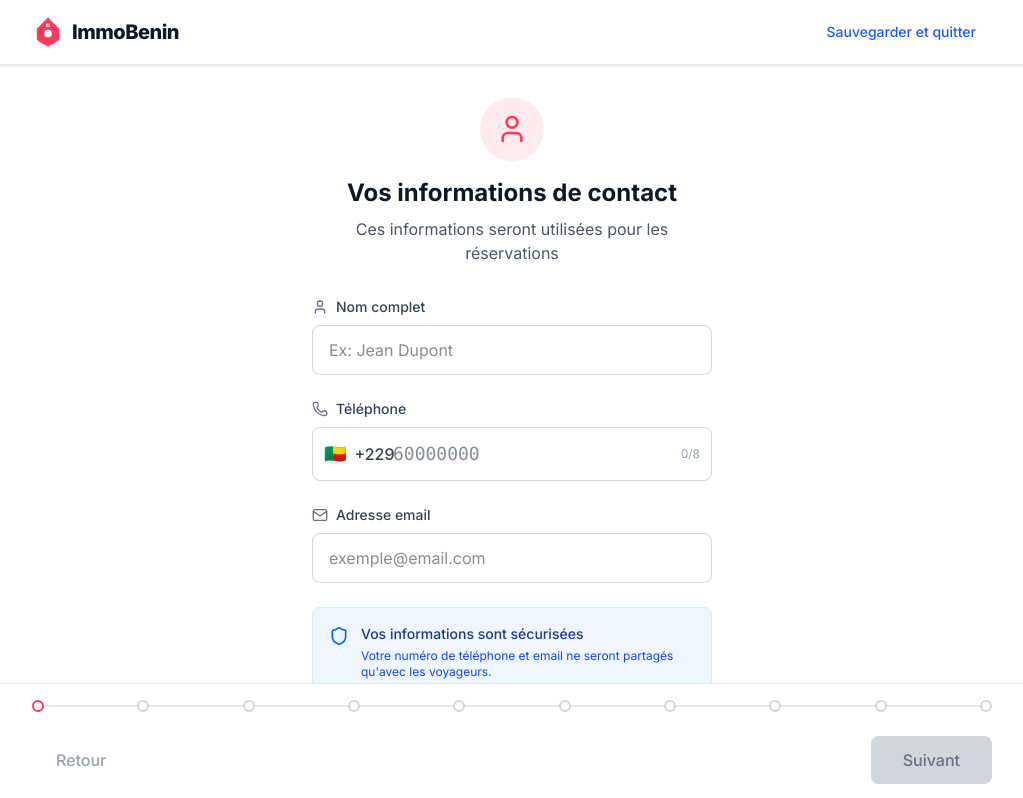
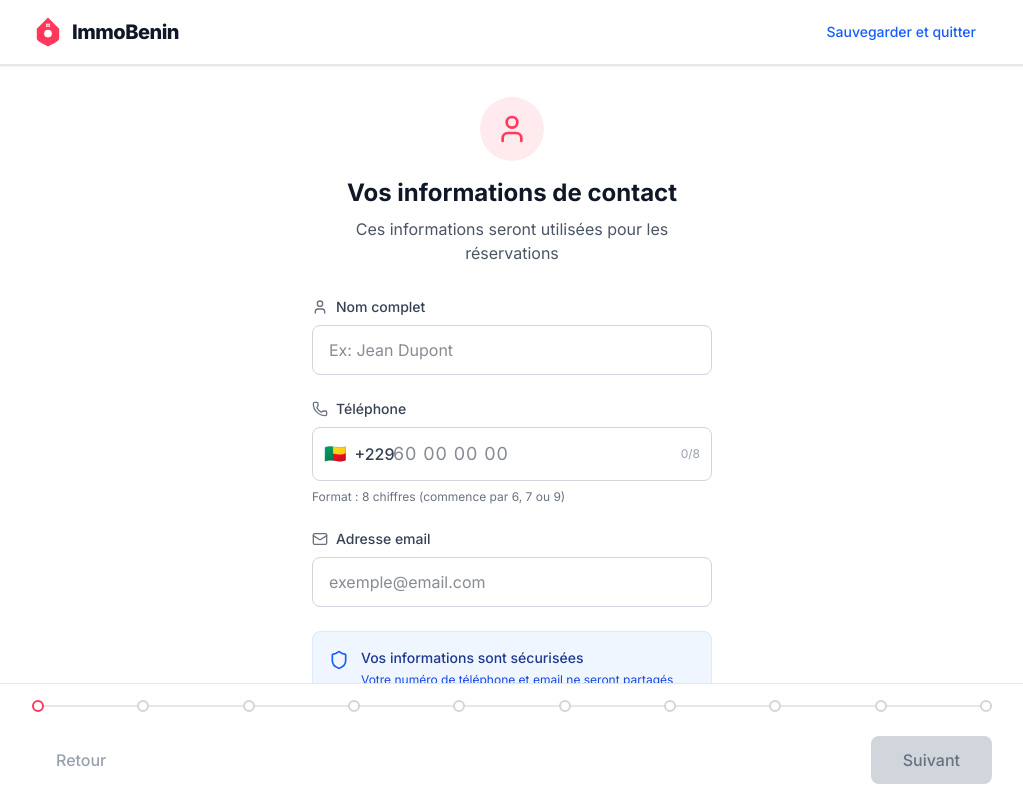
Before and after one commit to antoinettaams/immobenin, a Next.js app: page /publish in a window 1280 px wide. Shown: the top 798 px of the page, without its empty margins (128-1151 px from the left). Built offline with nearby package versions, Linux system fonts and the light colour scheme.

Commit message:
Ajout des modifs

```diff
--- a/components/publish/steps/OnboardingStep.tsx
+++ b/components/publish/steps/OnboardingStep.tsx
@@ -50,7 +50,6 @@ export const OnboardingStep: React.FC<OnboardingStepProps> = ({
     onUpdate(updated)
   }
 
-  // FORCE l'utilisation d'un input type="text" avec gestion manuelle
   const handlePhoneInputChange = (rawValue: string) => {
     // Supprimer TOUT sauf les chiffres
     let cleanValue = rawValue.replace(/\D/g, '')
@@ -58,7 +57,7 @@ export const OnboardingStep: React.FC<OnboardingStepProps> = ({
     // Limiter à 8 chiffres maximum
     cleanValue = cleanValue.slice(0, 8)
 
-    // Mettre à jour l'affichage (sans formatage pour éviter les problèmes)
+    // Mettre à jour l'affichage
     setPhoneInput(cleanValue)
 
     // Mettre à jour formData
@@ -167,7 +166,7 @@ export const OnboardingStep: React.FC<OnboardingStepProps> = ({
           )}
         </div>
 
-        {/* CHAMP TÉLÉPHONE CORRIGÉ - Solution radicale */}
+        {/* CHAMP TÉLÉPHONE CORRIGÉ */}
         <div>
           <label className="block text-sm font-medium text-gray-700 mb-2">
             <div className="flex items-center gap-2">
@@ -181,16 +180,20 @@ export const OnboardingStep: React.FC<OnboardingStepProps> = ({
               <span className="font-medium">+229</span>
             </div>
 
-            {/* SOLUTION : Input type="text" avec pattern personnalisé */}
+            {/* SOLUTION: Retirer font-mono et ajouter un meilleur contrôle */}
             <input
               ref={phoneInputRef}
-              type="text" // CHANGÉ de "tel" à "text"
-              inputMode="tel" // Garde le clavier téléphone
+              type="text"
+              inputMode="tel"
               value={phoneInput}
               onChange={(e) => {
-                // Filtrer les caractères non numériques
-                const value = e.target.value.replace(/\D/g, '')
-                setPhoneInput(value.slice(0, 8))
+                // Formatage visuel pour mobile: espace tous les 2 chiffres
+                let value = e.target.value.replace(/\D/g, '')
+
+                // Limiter à 8 chiffres
+                value = value.slice(0, 8)
+
+                setPhoneInput(value)
 
                 // Mettre à jour formData
                 if (value.length === 8) {
@@ -198,27 +201,46 @@ export const OnboardingStep: React.FC<OnboardingStepProps> = ({
                 }
               }}
               onBlur={(e) => {
-                // Validation à la perte de focus
                 const value = e.target.value.replace(/\D/g, '')
                 if (value.length === 8) {
                   handleChange('telephone', `+229${value}`)
                 }
               }}
-              className={`gap-4 w-full pl-20 pr-4 py-3 border rounded-lg focus:ring-2 focus:ring-brand focus:border-transparent outline-none text-lg font-mono ${
+              className={`w-full pl-20 pr-4 py-3 border rounded-lg focus:ring-2 focus:ring-brand focus:border-transparent outline-none text-lg tracking-wider ${
                 errors.telephone ? 'border-red-300' : 'border-gray-300'
               }`}
-              placeholder="60000000"
+              placeholder="60 00 00 00"
               disabled={isLoading}
-              maxLength={8} // Limite à 8 chiffres
-              pattern="[0-9]{8}" // Pattern HTML5
+              maxLength={10} // Un peu plus large pour l'espacement visuel
+              pattern="[0-9]{8}"
               title="8 chiffres béninois (commençant par 6, 7 ou 9)"
             />
 
             {/* Indicateur de longueur */}
             <div className="absolute right-3 top-1/2 transform -translate-y-1/2 text-xs text-gray-400">
-              {phoneInput.length}/8
+              {phoneInput.replace(/\D/g, '').length}/8
             </div>
           </div>
+
+          {/* Afficher le numéro formaté pour le mobile */}
+          <div className="mt-2">
+            {phoneInput.length > 0 && (
+              <div className="text-sm text-gray-600">
+                <span className="font-medium">Numéro complet :</span>{' '}
+                <span className="font-bold">
+                  +229 {phoneInput.replace(/(\d{2})(?=\d)/g, '$1 ')}
+                </span>
+              </div>
+            )}
+          </div>
+
+          {errors.telephone ? (
+            <p className="mt-1 text-sm text-red-600">{errors.telephone}</p>
+          ) : (
+            <p className="mt-1 text-xs text-gray-500">
+              Format : 8 chiffres (commence par 6, 7 ou 9)
+            </p>
+          )}
         </div>
 
         {/* Email */}
```
